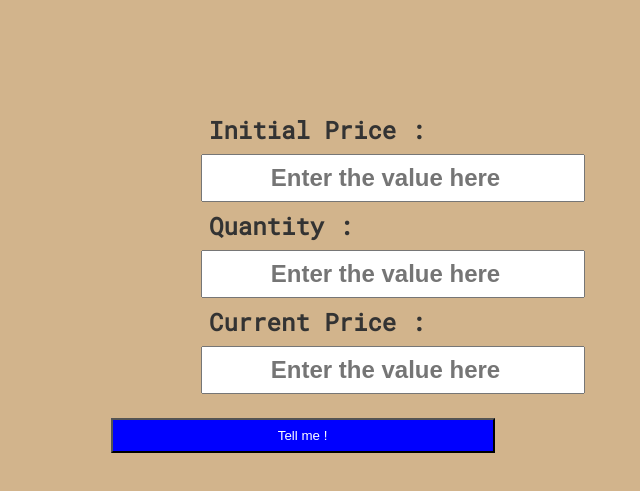
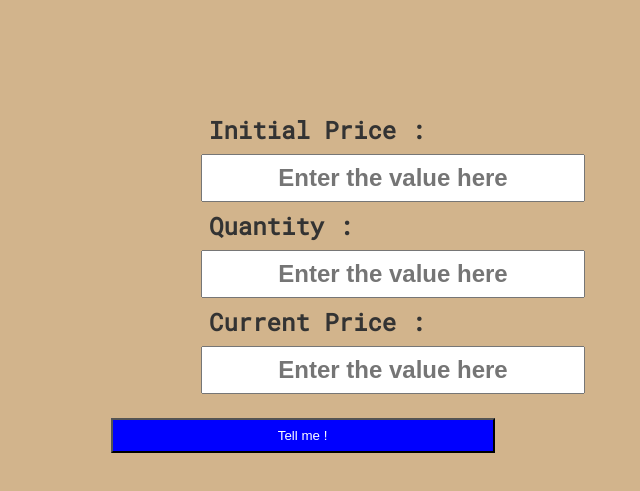
Before and after one commit to anshultamrakar/Profit_or_Loss_Mark_14, a plain HTML site: page index.html in a window 1280 px wide. Shown: the part 65-556 px from the top of the page, without its empty margins (359-999 px from the left). Drawn offline with Linux system fonts and the light colour scheme.

Commit message:
fix
a bug fix

```diff
--- a/index.html
+++ b/index.html
@@ -12,13 +12,13 @@
 <main class="container">
 
     <label for="initial-price"> Initial Price : </label>
-    <input type="number" id="initial-price" placeholder="Enter the value here">
+    <input type="text" id="initial-price" placeholder="Enter the value here">
     <label for="quantity-stocks"> Quantity :  </label>
-    <input type="number" id="quantity-stocks"  placeholder="Enter the value here">
+    <input type="text" id="quantity-stocks"  placeholder="Enter the value here">
     <label for="current-price"> Current  Price : </label>
-    <input type="number" id="current-price"  placeholder="Enter the value here">
+    <input type="text" id="current-price"  placeholder="Enter the value here">
     <button id="submit-btn"> Tell me !</button>
-    <div id="output">  </div>
+    <div id="output"></div>
 </main>
 </body>
 <script src="main.js"></script>
--- a/main.js
+++ b/main.js
@@ -10,9 +10,8 @@ function submitHandler(){
     var ip = Number(initialPrice.value) ;
     var qty =  Number(quantityStocks.value);
     var curr =  Number(currentPrice.value) ;
+     calculateProfitAndLoss(500,1000,10000);
 
-
- calculateProfitAndLoss(ip, qty, curr);
 }
 
 
```
